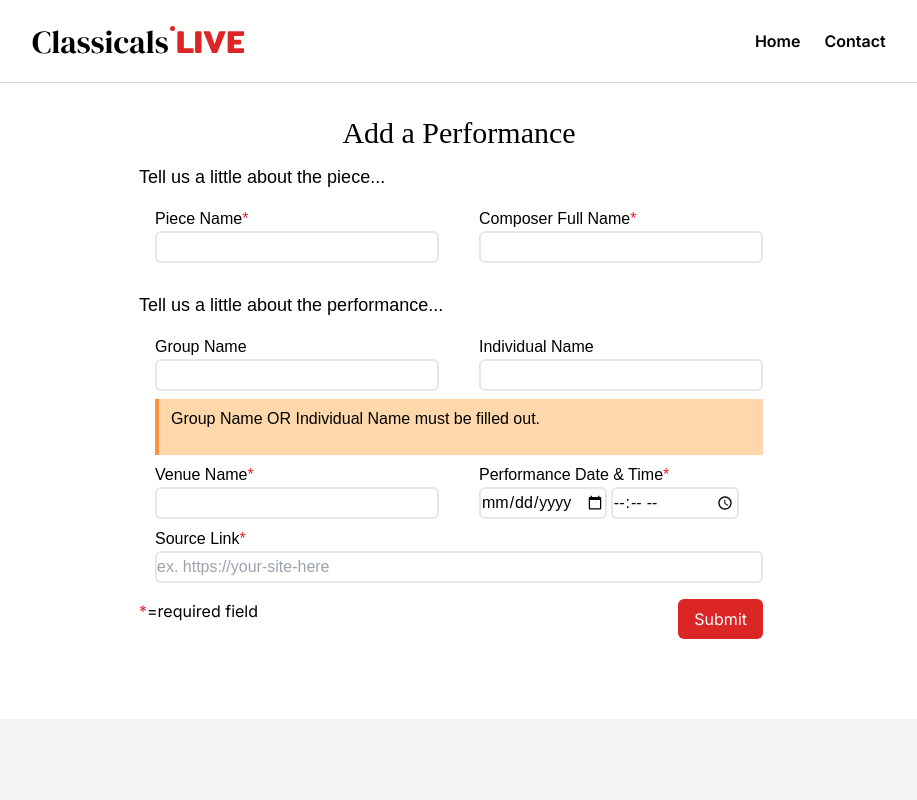
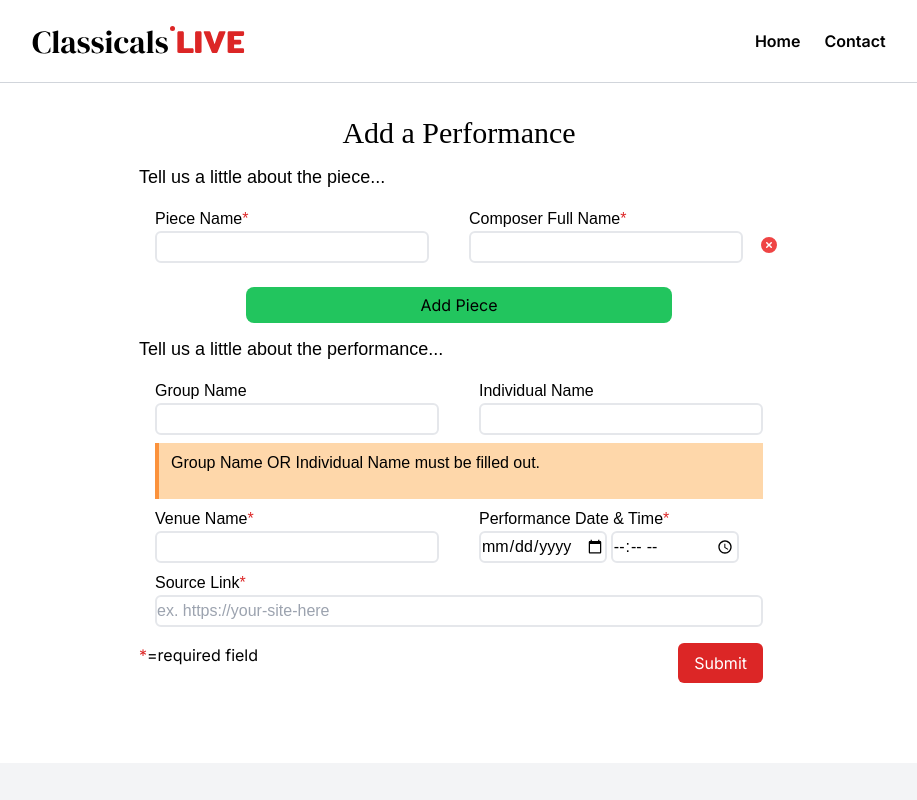
Before and after one commit to DongjiY/classicals-live, a Next.js app: page /contribute/concert in a window 1280 px wide. Shown: the top 800 px of the page, without its empty margins (181-1098 px from the left). Built offline with nearby package versions, Linux system fonts and the light colour scheme.

Commit message:
reworking the doc format and allow multiple concerts per performance

```diff
--- a/src/app/_components/TrendingRow.tsx
+++ b/src/app/_components/TrendingRow.tsx
@@ -53,7 +53,7 @@ const TrendingRow: FunctionComponent<Concert> = ({
       .padStart(2, "0")}${suffix}`;
   };
   return (
-    <li className="p-4 bg-gray-100 rounded flex flex-wrap gap-y-2 justify-between items-baseline dark:bg-gray-600 dark:text-gray-100 overflow-x-scroll">
+    <li className="p-4 bg-gray-100 rounded flex flex-wrap gap-y-2 justify-between items-baseline dark:bg-gray-600 dark:text-gray-100 overflow-x-hidden">
       <div className="flex flex-col">
         <h2 className="font-semibold text-lg text-ellipsis overflow-x-hidden whitespace-nowrap md:whitespace-normal md:overflow-x-auto">
           <a href={originalLink}>{pieceName}</a>
--- a/src/app/contribute/concert/_components/NewPerfForm.tsx
+++ b/src/app/contribute/concert/_components/NewPerfForm.tsx
@@ -6,6 +6,7 @@ import { FunctionComponent, SyntheticEvent, useState } from "react";
 const NewPerfForm: FunctionComponent = () => {
   const router = useRouter();
   const [error, setError] = useState<Boolean>(false);
+  const [numPieces, setNumPieces] = useState<number>(1);
 
   const handleSubmit = (e: SyntheticEvent) => {
     e.preventDefault();
@@ -17,9 +18,20 @@ const NewPerfForm: FunctionComponent = () => {
     ) {
       setError(true);
     } else {
+      let pieces = [];
+      let searchString = "";
+      for (let i = 0; i < numPieces; i++) {
+        pieces.push({
+          pieceName: e.currentTarget[`pieceName-${i}`].value,
+          composerName: e.currentTarget[`composerName-${i}`].value,
+        });
+        searchString = `${searchString} ${
+          e.currentTarget[`pieceName-${i}`].value
+        } ${e.currentTarget[`composerName-${i}`].value}`;
+      }
       const body = {
-        pieceName: e.currentTarget.pieceName.value,
-        composerName: e.currentTarget.composerName.value,
+        searchString: searchString,
+        pieces: pieces,
         group: {
           groupName:
             e.currentTarget.groupName.value &&
@@ -60,24 +72,19 @@ const NewPerfForm: FunctionComponent = () => {
     }
   };
 
-  return (
-    <form
-      className="mx-auto w-11/12 md:w-1/2 py-8 min-h-[70vh] dark:text-white"
-      onSubmit={handleSubmit}
-    >
-      <h1 className="text-center font-fancy text-3xl">Add a Performance</h1>
-
-      <h2 className="font-modern text-lg mt-3">
-        Tell us a little about the piece...
-      </h2>
-      <div className="grid grid-cols-1 grid-rows-2 md:grid-cols-2 md:grid-rows-1 py-4 gap-x-2 gap-y-2 font-modern">
+  const generatePieceRow = () => {
+    let res = [];
+    for (let i = 0; i < numPieces; i++) {
+      res.push(
+        <div className="flex items-center mb-2" key={i}>
+          <div className="grow grid grid-cols-1 grid-rows-2 md:grid-cols-2 md:grid-rows-1 py-4 gap-x-2 gap-y-2 font-modern">
             <div className="col-span-1 px-4">
               <p>
                 Piece Name<span className="text-red-600">*</span>
               </p>
               <input
                 type="text"
-            name="pieceName"
+                name={`pieceName-${i}`}
                 className="h-8 border-2 rounded-md w-full dark:text-black"
                 required
               />
@@ -89,11 +96,58 @@ const NewPerfForm: FunctionComponent = () => {
               </p>
               <input
                 type="text"
-            name="composerName"
+                name={`composerName-${i}`}
                 className="h-8 border-2 rounded-md w-full dark:text-black"
                 required
               />
             </div>
+          </div>
+
+          <button
+            onClick={() => {
+              setNumPieces(numPieces - 1);
+            }}
+          >
+            <svg
+              xmlns="http://www.w3.org/2000/svg"
+              viewBox="0 0 20 20"
+              fill="currentColor"
+              className="w-5 h-5 mt-5 fill-red-500"
+            >
+              <path
+                fillRule="evenodd"
+                d="M10 18a8 8 0 100-16 8 8 0 000 16zM8.28 7.22a.75.75 0 00-1.06 1.06L8.94 10l-1.72 1.72a.75.75 0 101.06 1.06L10 11.06l1.72 1.72a.75.75 0 101.06-1.06L11.06 10l1.72-1.72a.75.75 0 00-1.06-1.06L10 8.94 8.28 7.22z"
+                clipRule="evenodd"
+              />
+            </svg>
+          </button>
+        </div>
+      );
+    }
+
+    return res;
+  };
+
+  return (
+    <form
+      className="mx-auto w-11/12 md:w-1/2 py-8 min-h-[70vh] dark:text-white"
+      onSubmit={handleSubmit}
+    >
+      <h1 className="text-center font-fancy text-3xl">Add a Performance</h1>
+
+      <h2 className="font-modern text-lg mt-3">
+        Tell us a little about the piece...
+      </h2>
+      {generatePieceRow()}
+      <div className="w-full text-center">
+        <button
+          onClick={() => {
+            setNumPieces(numPieces + 1);
+          }}
+          className="w-2/3 mx-auto bg-green-500 py-1.5 rounded-lg hover:opacity-70 duration-200"
+        >
+          Add Piece
+        </button>
       </div>
 
       <h2 className="font-modern text-lg mt-3">
```
Lines whose indentation alone changed are shown as unchanged.
